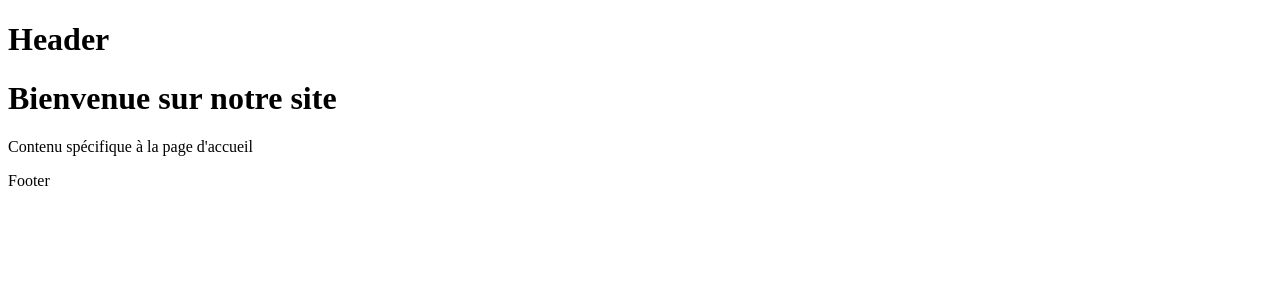
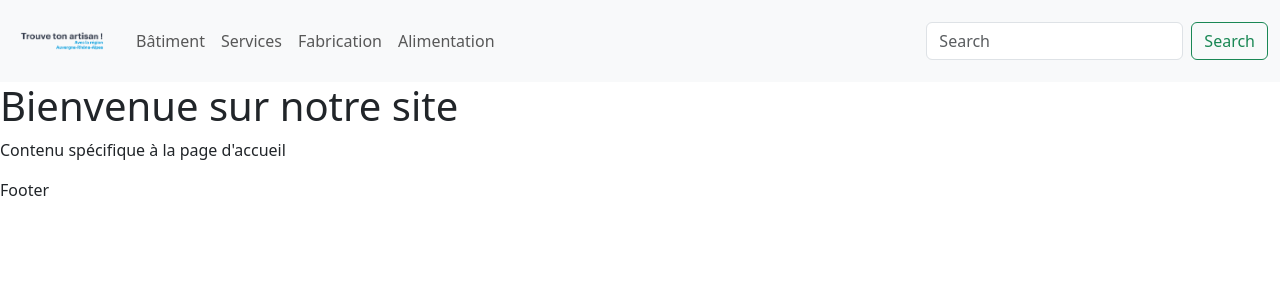
Before and after one commit to AnneCode25/React-Trouver_son_artisan, a React (Vite) app: page / in a window 1280 px wide. Shown: the top 300 px of the page. Built offline with nearby package versions, Linux system fonts and the light colour scheme.

Commit message:
commit 31/07/24 - Header avancé

```diff
--- a/index.html
+++ b/index.html
@@ -5,6 +5,10 @@
     <link rel="icon" type="image/svg+xml" href="/favicon.png" />
     <meta name="viewport" content="width=device-width, initial-scale=1.0" />
     <script type="module" src="/src/main.jsx" defer></script>
+    <!-- Bootstrap -->
+    <link href="https://cdn.jsdelivr.net/npm/bootstrap@5.3.3/dist/css/bootstrap.min.css" rel="stylesheet" integrity="sha384-QWTKZyjpPEjISv5WaRU9OFeRpok6YctnYmDr5pNlyT2bRjXh0JMhjY6hW+ALEwIH" crossorigin="anonymous">
+    <script src="https://cdn.jsdelivr.net/npm/bootstrap@5.3.3/dist/js/bootstrap.bundle.min.js" integrity="sha384-YvpcrYf0tY3lHB60NNkmXc5s9fDVZLESaAA55NDzOxhy9GkcIdslK1eN7N6jIeHz" crossorigin="anonymous" defer></script>
+
     <title>Trouve ton artisan</title>
   </head>
   <body>
--- a/package.json
+++ b/package.json
@@ -10,6 +10,7 @@
     "preview": "vite preview"
   },
   "dependencies": {
+    "bootstrap": "^5.3.3",
     "prop-types": "^15.8.1",
     "react": "^18.3.1",
     "react-dom": "^18.3.1",
--- /dev/null
+++ b/src/components/commons/NavLinkActive.jsx
@@ -0,0 +1,23 @@
+import { Link, useLocation } from 'react-router-dom';
+import PropTypes from 'prop-types';
+
+function NavLinkActive({to, children}) {
+  const location = useLocation();
+  const isActive = location.pathname.startsWith(to);
+
+  return (
+    <Link
+    to={to}
+    className = { `nav-link ${isActive ? 'active' : ''}`}
+    >
+      {children}
+    </Link>
+  )
+}
+
+NavLinkActive.propTypes = {
+  to: PropTypes.string.isRequired,
+  children: PropTypes.node.isRequired,
+};
+
+export default NavLinkActive;
--- a/src/components/layout/Header.jsx
+++ b/src/components/layout/Header.jsx
@@ -1,6 +1,40 @@
+import { Link } from 'react-router-dom';
+import NavLinkActive from '../commons/NavLinkActive.jsx';
+import Logo from "../../assets/images/Logo.png";
+
+
 const Header = () => (
   <header>
-    <h1>Header</h1>
+    <nav className="navbar navbar-expand-lg bg-body-tertiary">
+  <div className="container-fluid">
+  <Link class="navbar-brand" to="/">
+      <img src={Logo} alt="logo" style={{ maxwidth:'100%', width:'100px', height:'auto'}}/>
+    </Link>
+    <button className="navbar-toggler" type="button" data-bs-toggle="collapse" data-bs-target="#navbarSupportedContent" aria-controls="navbarSupportedContent" aria-expanded="false" aria-label="Toggle navigation">
+      <span className="navbar-toggler-icon"></span>
+    </button>
+    <div className="collapse navbar-collapse" id="navbarSupportedContent">
+      <ul className="navbar-nav me-auto mb-2 mb-lg-0">
+        <li className="nav-item">
+          <NavLinkActive to="/batiment">Bâtiment</NavLinkActive>
+        </li>
+        <li className="nav-item">
+          <NavLinkActive to="/services">Services</NavLinkActive>
+        </li>
+        <li className="nav-item">
+          <NavLinkActive to="/fabrication">Fabrication</NavLinkActive>
+        </li>
+        <li className="nav-item">
+          <NavLinkActive to="/alimentation">Alimentation</NavLinkActive>
+        </li>
+      </ul>
+      <form className="d-flex" role="search">
+        <input className="form-control me-2" type="search" placeholder="Search" aria-label="Search"/>
+        <button className="btn btn-outline-success" type="submit">Search</button>
+      </form>
+    </div>
+  </div>
+</nav>
   </header>
 );
 
--- a/src/pages/NotFoundPage.jsx
+++ b/src/pages/NotFoundPage.jsx
@@ -1,5 +1,8 @@
+import Layout from "../components/layout/Layout";
+
 const NotFoundPage = () => {
   return (
+        <Layout>
     <div>
       <h1>Page non trouvée</h1>
       <p>
@@ -11,6 +14,7 @@ const NotFoundPage = () => {
       <p>Merci de votre compréhension.</p>
       <a href="/">Retour à l&apos;accueil</a>
     </div>
+    </Layout>
   );
 };
 
```
Also changed, not shown: src/assets/images/Logo.png (added), 1 other file (tests, documents, lock files or other folders).
